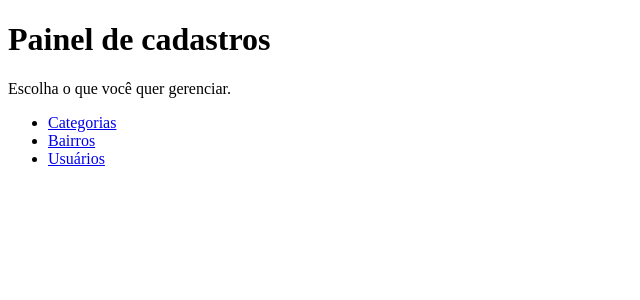
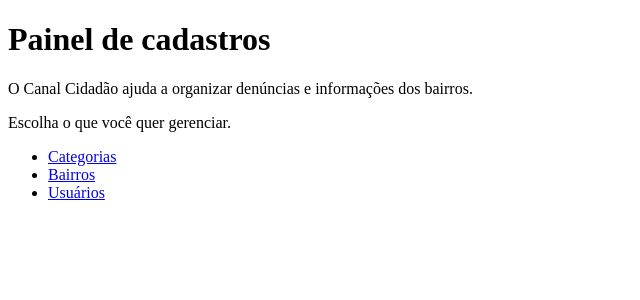
Before and after one commit to jeffxzs/canalcidadao, a Django app: page / in a window 1280 px wide. Shown: the part 36-336 px from the top of the page, without its empty margins (0-640 px from the left). Run offline with Django 5.2, Linux system fonts and the light colour scheme.

Commit message:
Adiciona descrição à página inicial

```diff
--- a/core/templates/index.html
+++ b/core/templates/index.html
@@ -2,6 +2,7 @@
 {% block titulo %}Início | Denúncias{% endblock %}
 {% block conteudo %}
 <h1>Painel de cadastros</h1>
+<p>O Canal Cidadão ajuda a organizar denúncias e informações dos bairros.</p>
 <p>Escolha o que você quer gerenciar.</p>
 <ul>
     <li><a href="{% url 'categoria_lista' %}">Categorias</a></li>
```
